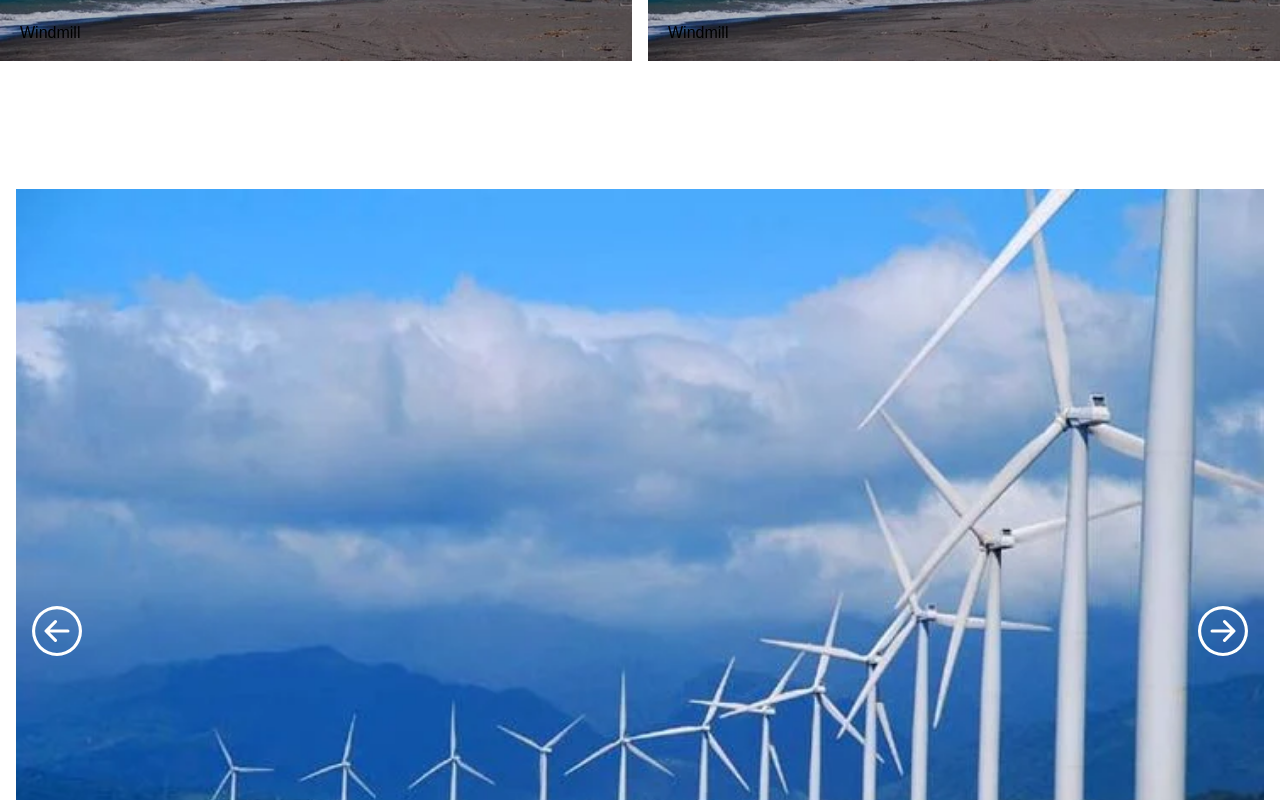
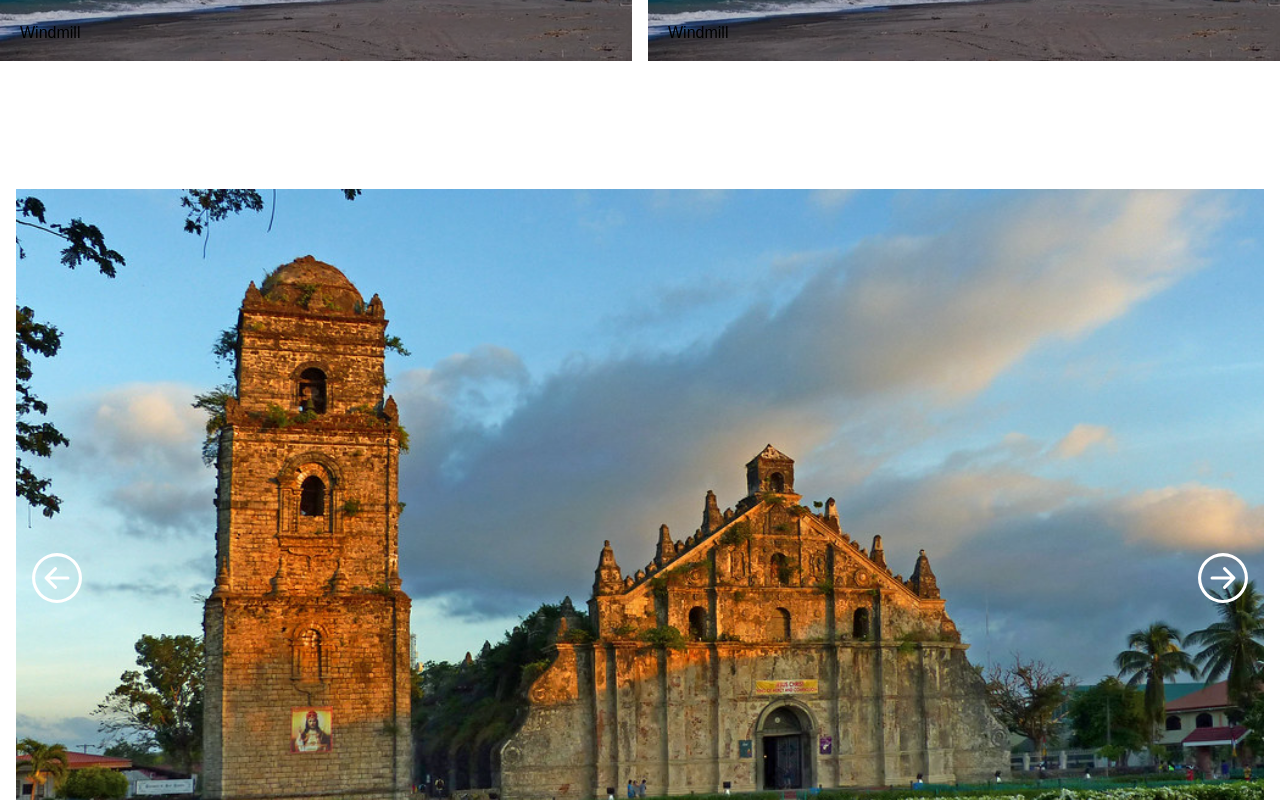
Before and after one commit to JML-konek/tokubetsu-travel, a React (Vite) app: page / in a window 1280 px wide. Shown: the part 3420-4220 px from the top of the page. Built offline with nearby package versions, Linux system fonts and the light colour scheme.

Commit message:
create data.js

```diff
--- a/src/components/Carousel.jsx
+++ b/src/components/Carousel.jsx
@@ -1,15 +1,10 @@
 import React, { useState } from 'react';
 import { BsArrowLeftCircle, BsArrowRightCircle } from 'react-icons/bs';
-
-const sliderData = [
-  { img: './assets/norte-1.webp' },
-  { img: './assets/norte-2.jpg' },
-  { img: './assets/norte-3.jpg' },
-];
+import Slider from './Data';
 
 function Carousel() {
   const [slide, setslide] = useState(0);
-  const length = sliderData.length;
+  const length = Slider.length;
   const prevSlide = () => {
     setslide(slide === length - 1 ? 0 : slide + 1);
   };
@@ -29,7 +24,7 @@ function Carousel() {
         onClick={nextSlide}
         className="absolute top-[50%] right-8 cursor-pointer"
       />
-      {sliderData.map((item, index) => (
+      {Slider.map((item, index) => (
         <div className={index === slide ? 'w-full object-cover' : null}>
           {index === slide && <img className="w-full h-full " src={item.img} />}
         </div>
--- /dev/null
+++ b/src/components/Data.js
@@ -0,0 +1,16 @@
+const Slider = [
+  {
+    img: '/assets/norte-4.jpg',
+  },
+  {
+    img: '/assets/norte-2.jpg',
+  },
+  {
+    img: '/assets/norte-3.jpg',
+  },
+  {
+    img: '/assets/norte-5.jpg',
+  },
+];
+
+export default Slider;
```
